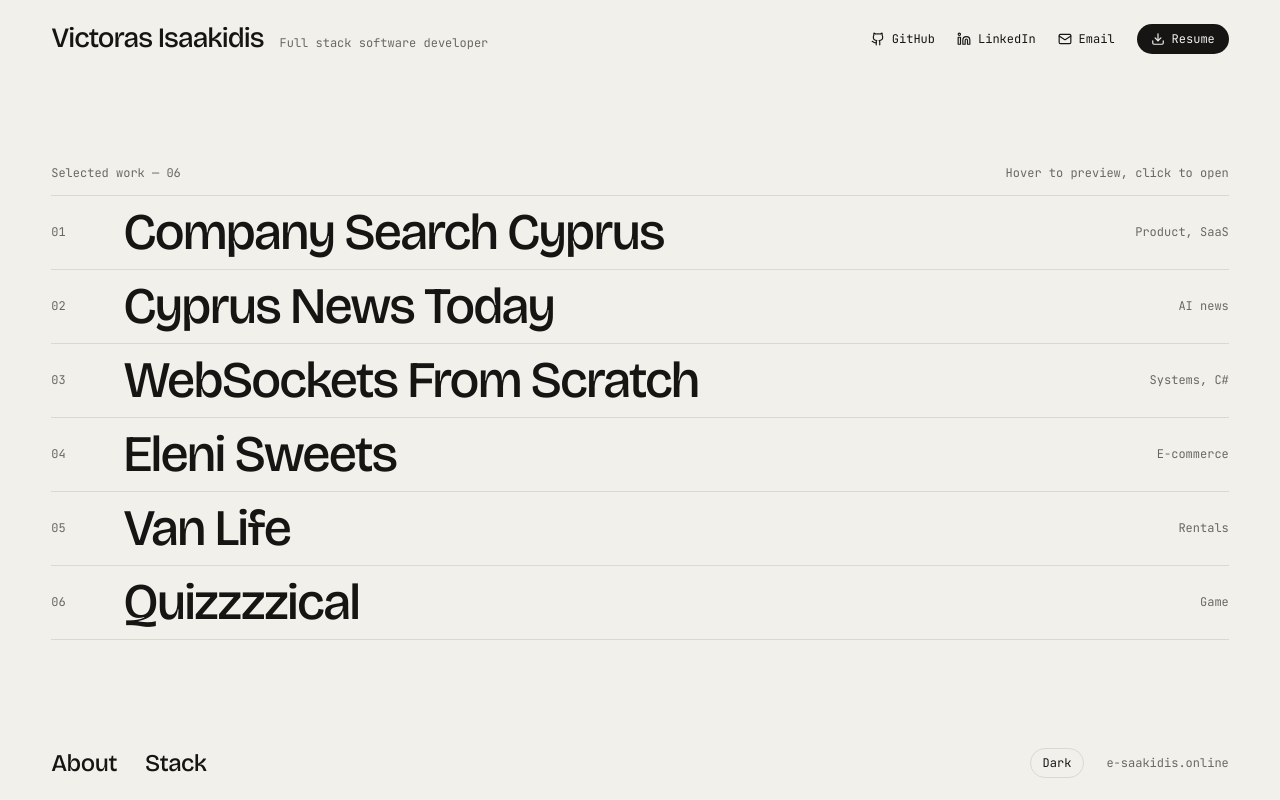
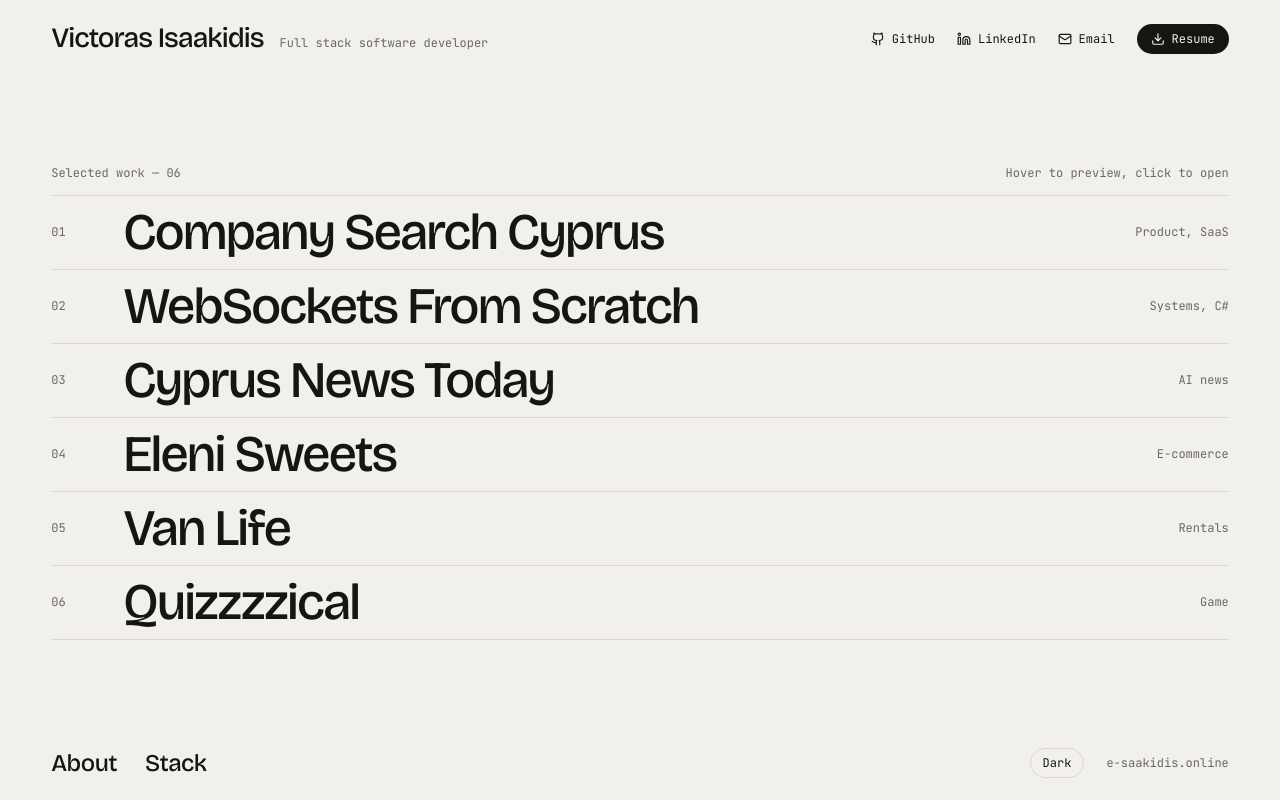
Before and after one commit to victoras24/po, a React (Vite) app: page / in a window 1280 px wide. Built offline with nearby package versions, Linux system fonts and the light colour scheme.

Commit message:
reorder projects

```diff
--- a/src/data/dataConfig.ts
+++ b/src/data/dataConfig.ts
@@ -114,6 +114,16 @@ export const Projects: Project[] = [
 		],
 	},
 	{
+		image: websockets,
+		title: "WebSockets From Scratch",
+		category: "Systems, C#",
+		hue: 265,
+		content:
+			"A WebSocket server hand-built in C#/.NET, demoed as live product bidding. Open two tabs and watch bids sync in real time.",
+		link: "https://gray-coast-0d6a1cc03.4.azurestaticapps.net/",
+		labels: [tech.cs, tech.net, tech.html, tech.css, tech.js, tech.github],
+	},
+	{
 		image: cynewstoday,
 		title: "Cyprus News Today",
 		category: "AI news",
@@ -129,16 +139,6 @@ export const Projects: Project[] = [
 			tech.vercel,
 			tech.supabase,
 		],
-	},
-	{
-		image: websockets,
-		title: "WebSockets From Scratch",
-		category: "Systems, C#",
-		hue: 265,
-		content:
-			"A WebSocket server hand-built in C#/.NET, demoed as live product bidding. Open two tabs and watch bids sync in real time.",
-		link: "https://gray-coast-0d6a1cc03.4.azurestaticapps.net/",
-		labels: [tech.cs, tech.net, tech.html, tech.css, tech.js, tech.github],
 	},
 	{
 		image: eleniSweetsImage,
```
